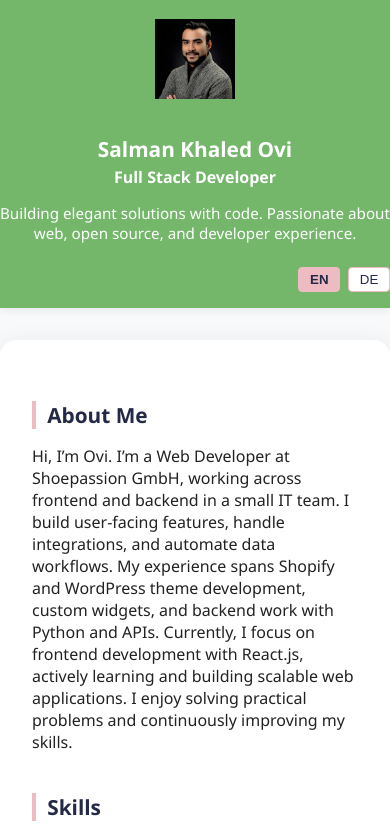
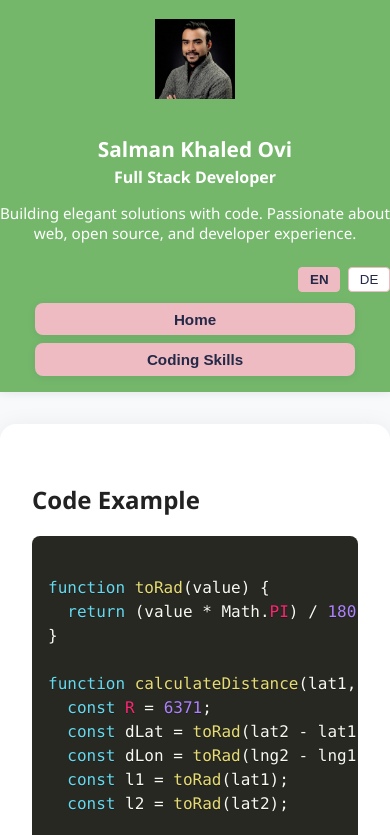
Before and after one commit to salkha/portfolio, a React (Create React App) app: page /coding-skills in a window 390 px wide. Shown: the top 835 px of the page. Built offline with nearby package versions, Linux system fonts and the light colour scheme.

Commit message:
latest changes

```diff
--- a/package.json
+++ b/package.json
@@ -7,8 +7,10 @@
     "@testing-library/jest-dom": "^6.9.1",
     "@testing-library/react": "^16.3.2",
     "@testing-library/user-event": "^13.5.0",
+    "prismjs": "^1.30.0",
     "react": "^19.2.4",
     "react-dom": "^19.2.4",
+    "react-router-dom": "^7.13.1",
     "react-scripts": "5.0.1",
     "web-vitals": "^2.1.4"
   },
--- a/src/App.js
+++ b/src/App.js
@@ -1,4 +1,3 @@
-
 import './index.css';
 import Header from './components/Header';
 import About from './components/About';
@@ -6,19 +5,43 @@ import Skills from './components/Skills';
 import Projects from './components/Projects';
 import Contact from './components/Contact';
 import Footer from './components/Footer';
+import Code from './components/Code';
 import React, { useState } from 'react';
+
+import { Routes, Route } from 'react-router-dom';
 
 function App() {
   const [lang, setLang] = useState('en');
+
   return (
     <>
       <Header lang={lang} setLang={setLang} />
+
       <main className="container">
-        <About lang={lang} />
-        <Skills lang={lang} />
-        <Projects lang={lang} />
-        <Contact lang={lang} />
+        <Routes>
+
+          {/* Home Page */}
+          <Route
+            path="/"
+            element={
+              <>
+                <Skills lang={lang} />
+                <Projects lang={lang} />
+                <About lang={lang} />
+                <Contact lang={lang} />
+              </>
+            }
+          />
+
+          {/* New Page */}
+          <Route
+            path="/coding-skills"
+            element={<Code lang={lang}/>}
+          />
+
+        </Routes>
       </main>
+
       <Footer lang={lang} />
     </>
   );
--- /dev/null
+++ b/src/components/Code.js
@@ -0,0 +1,54 @@
+import { useEffect } from "react";
+import Prism from "prismjs";
+import "prismjs/themes/prism-okaidia.css";
+import "prismjs/components/prism-javascript";
+import translations from '../localization';
+
+export default function Code({ lang }) {
+  useEffect(() => {
+    Prism.highlightAll();
+  }, []);
+
+  const sampleCode = `
+function toRad(value) {
+  return (value * Math.PI) / 180;
+}
+
+function calculateDistance(lat1, lng1, lat2, lng2) {
+  const R = 6371;
+  const dLat = toRad(lat2 - lat1);
+  const dLon = toRad(lng2 - lng1);
+  const l1 = toRad(lat1);
+  const l2 = toRad(lat2);
+
+  const a =
+    Math.sin(dLat / 2) * Math.sin(dLat / 2) +
+    Math.sin(dLon / 2) * Math.sin(dLon / 2) * Math.cos(l1) * Math.cos(l2);
+  const c = 2 * Math.atan2(Math.sqrt(a), Math.sqrt(1 - a));
+  const d = R * c;
+  return d;
+}
+
+export function sortPlacesByDistance(places, lat, lon) {
+  const sortedPlaces = [...places];
+  sortedPlaces.sort((a, b) => {
+    const distanceA = calculateDistance(lat, lon, a.lat, a.lon);
+    const distanceB = calculateDistance(lat, lon, b.lat, b.lon);
+    return distanceA - distanceB;
+  });
+  return sortedPlaces;
+}
+
+`;
+
+  return (
+    <section>
+      <h2 >{lang === 'en' ? 'Code Example' : 'Code-Beispiel'}</h2>
+      <pre style={{ maxHeight: "300px", overflow: "auto", borderRadius: "8px" }}>
+        <code className="language-javascript">
+          {sampleCode}
+        </code>
+      </pre>
+    </section>
+  );
+}
--- a/src/components/Header.js
+++ b/src/components/Header.js
@@ -1,9 +1,11 @@
 import React from 'react';
 import meImg from '../assets/me.png';
 import translations from '../localization';
+import { useNavigate } from 'react-router-dom';
 
 function Header({ lang, setLang }) {
   const t = translations[lang];
+  const navigate = useNavigate();
   return (
     <header className="header">
       <div className="container header-content">
@@ -44,6 +46,10 @@ function Header({ lang, setLang }) {
           >DE</button>
         </div>
       </div>
+      <div className="header-nav-btns">
+        <button className="nav-btn" onClick={() => navigate('/')}>{lang === 'en' ? 'Home' : 'Startseite'}</button>
+        <button className="nav-btn" onClick={() => navigate('/coding-skills')}>{lang === 'en' ? 'Coding Skills' : 'Coding-Fähigkeiten'}</button>
+      </div>
     </header>
   );
 }
--- a/src/index.css
+++ b/src/index.css
@@ -24,10 +24,62 @@ body {
   width: 100vw;
   z-index: 100;
 }
+/* ...existing code... */
 .header-content {
   display: flex;
   align-items: center;
   gap: 2rem;
+}
+
+.header-nav-btns {
+  display: flex;
+  justify-content: center;
+  gap: 1.2rem;
+  margin-top: 1.2rem;
+}
+.nav-btn {
+  background: #eebbc3;
+  color: #232946;
+  border: none;
+  border-radius: 6px;
+  padding: 0.5em 1.3em;
+  font-size: 1.05rem;
+  font-weight: 600;
+  cursor: pointer;
+  box-shadow: 0 2px 8px rgba(35,41,70,0.08);
+  transition: background 0.2s, transform 0.2s;
+}
+.nav-btn:hover {
+  background: #b8c1ec;
+  color: #232946;
+  transform: translateY(-2px) scale(1.04);
+}
+
+@media (max-width: 900px) {
+  .header-nav-btns {
+    gap: 0.7rem;
+    margin-top: 1rem;
+  }
+  .nav-btn {
+    font-size: 0.95rem;
+    padding: 0.45em 1em;
+  }
+}
+
+@media (max-width: 600px) {
+  .header-nav-btns {
+    flex-direction: column;
+    gap: 0.5rem;
+    margin-top: 0.7rem;
+    align-items: center;
+  }
+  .nav-btn {
+    width: 90vw;
+    max-width: 320px;
+    font-size: 0.95rem;
+    padding: 0.5em 0.5em;
+    border-radius: 8px;
+  }
 }
 .profile-pic img {
   width: 250px;
--- a/src/index.js
+++ b/src/index.js
@@ -3,15 +3,15 @@ import ReactDOM from 'react-dom/client';
 import './index.css';
 import App from './App';
 import reportWebVitals from './reportWebVitals';
+import { BrowserRouter } from 'react-router-dom';
 
 const root = ReactDOM.createRoot(document.getElementById('root'));
 root.render(
   <React.StrictMode>
-    <App />
+    <BrowserRouter>
+      <App />
+    </BrowserRouter>
   </React.StrictMode>
 );
 
-// If you want to start measuring performance in your app, pass a function
-// to log results (for example: reportWebVitals(console.log))
-// or send to an analytics endpoint. Learn more: https://bit.ly/CRA-vitals
 reportWebVitals();
--- a/src/localization.js
+++ b/src/localization.js
@@ -30,6 +30,7 @@ const translations = {
       githubLabel: "GitHub",
       linkedinLabel: "LinkedIn"
     },
+    codeHeading: "Code Example",
     footer: "© 2026 Salman Khaled Ovi. All rights reserved."
   },
   de: {
@@ -63,6 +64,7 @@ const translations = {
       githubLabel: "GitHub",
       linkedinLabel: "LinkedIn"
     },
+    codeHeading: "Code-Beispiel",
     footer: "© 2026 Salman Khaled Ovi. Alle Rechte vorbehalten."
   }
 };
```
Also changed, not shown: 1 other file (tests, documents, lock files or other folders).
